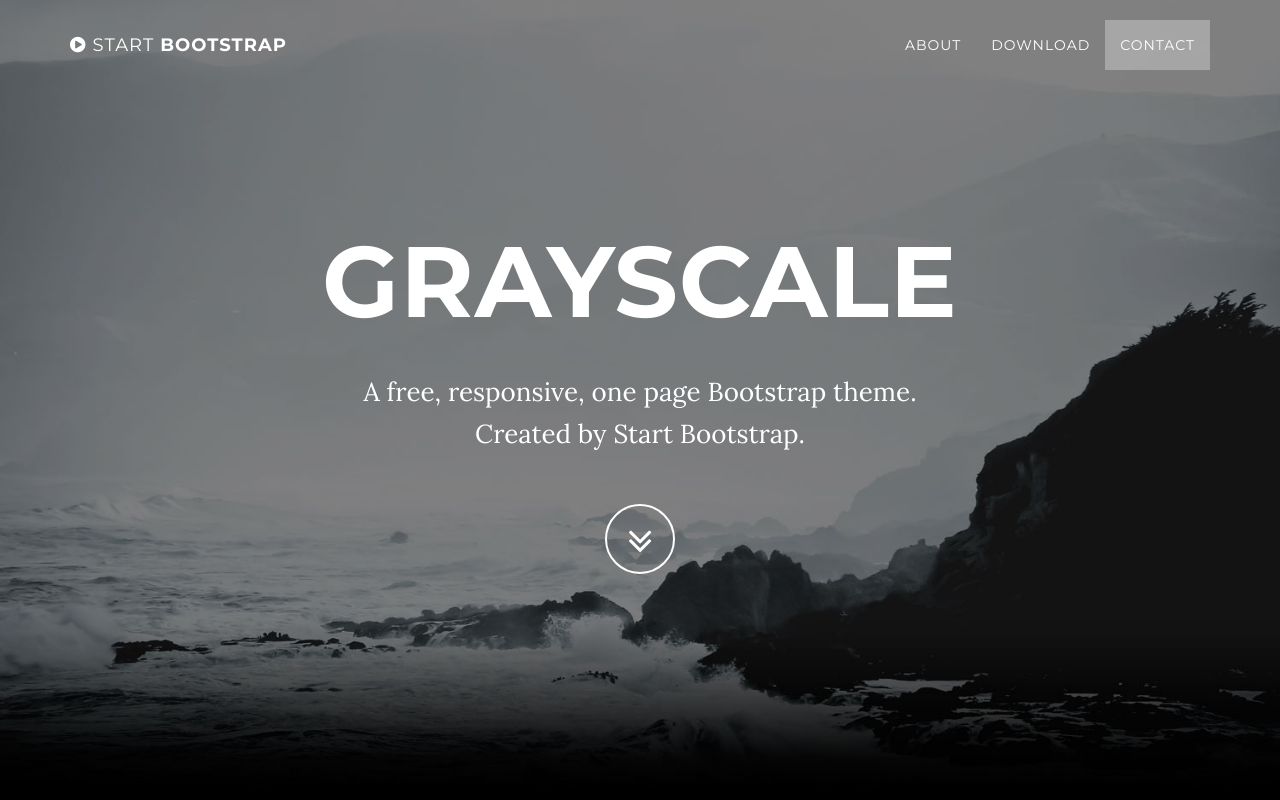
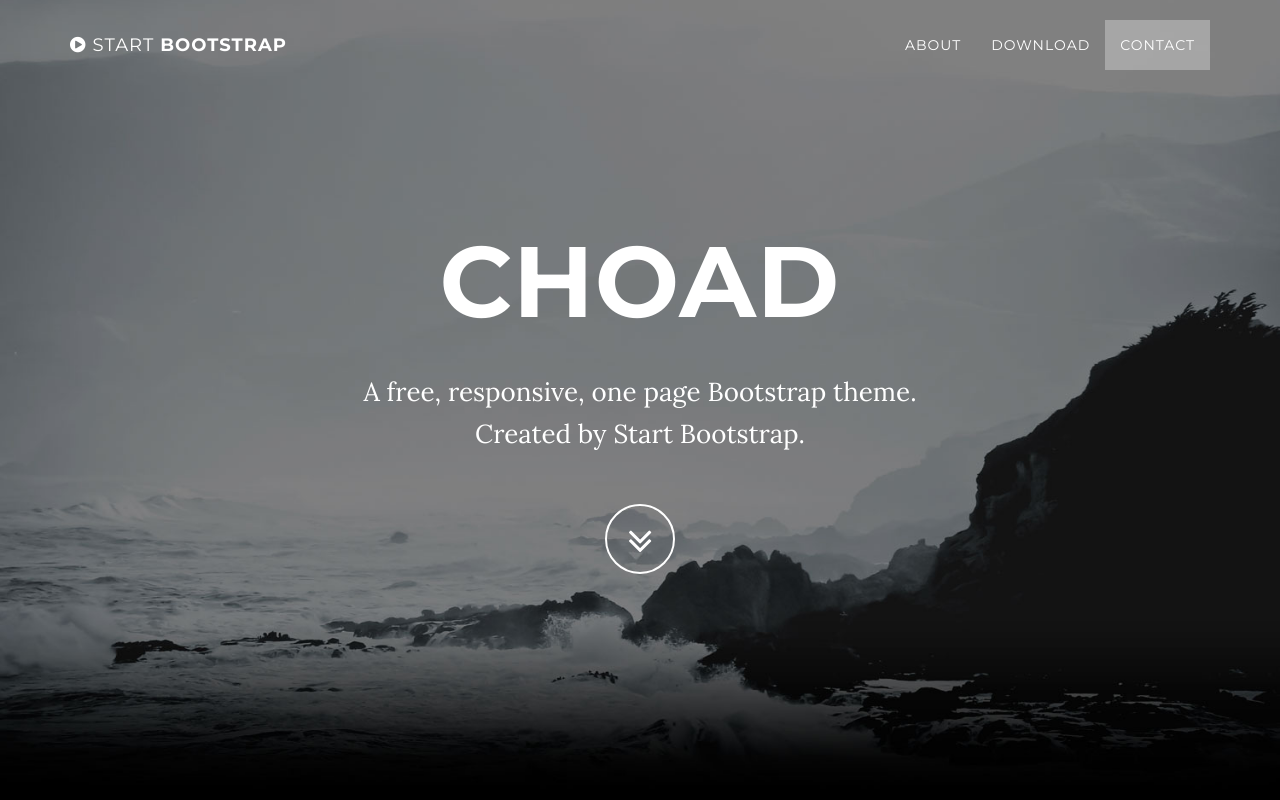
Before and after one commit to jasonchoe/choad.org, a plain HTML site: page index.html in a window 1280 px wide. Shown: the top 800 px of the page. Drawn offline with Linux system fonts and the light colour scheme; some packages are replaced by stand-ins of ours.

Commit message:
omdified

```diff
--- a/index.html
+++ b/index.html
@@ -9,7 +9,7 @@
     <meta name="description" content="">
     <meta name="author" content="">
 
-    <title>Grayscale - Start Bootstrap Theme</title>
+    <title>choad.org</title>
 
     <!-- Bootstrap Core CSS -->
     <link href="css/bootstrap.min.css" rel="stylesheet">
@@ -74,7 +74,7 @@
             <div class="container">
                 <div class="row">
                     <div class="col-md-8 col-md-offset-2">
-                        <h1 class="brand-heading">Grayscale</h1>
+                        <h1 class="brand-heading">choad</h1>
                         <p class="intro-text">A free, responsive, one page Bootstrap theme.<br>Created by Start Bootstrap.</p>
                         <a href="#about" class="btn btn-circle page-scroll">
                             <i class="fa fa-angle-double-down animated"></i>
```
